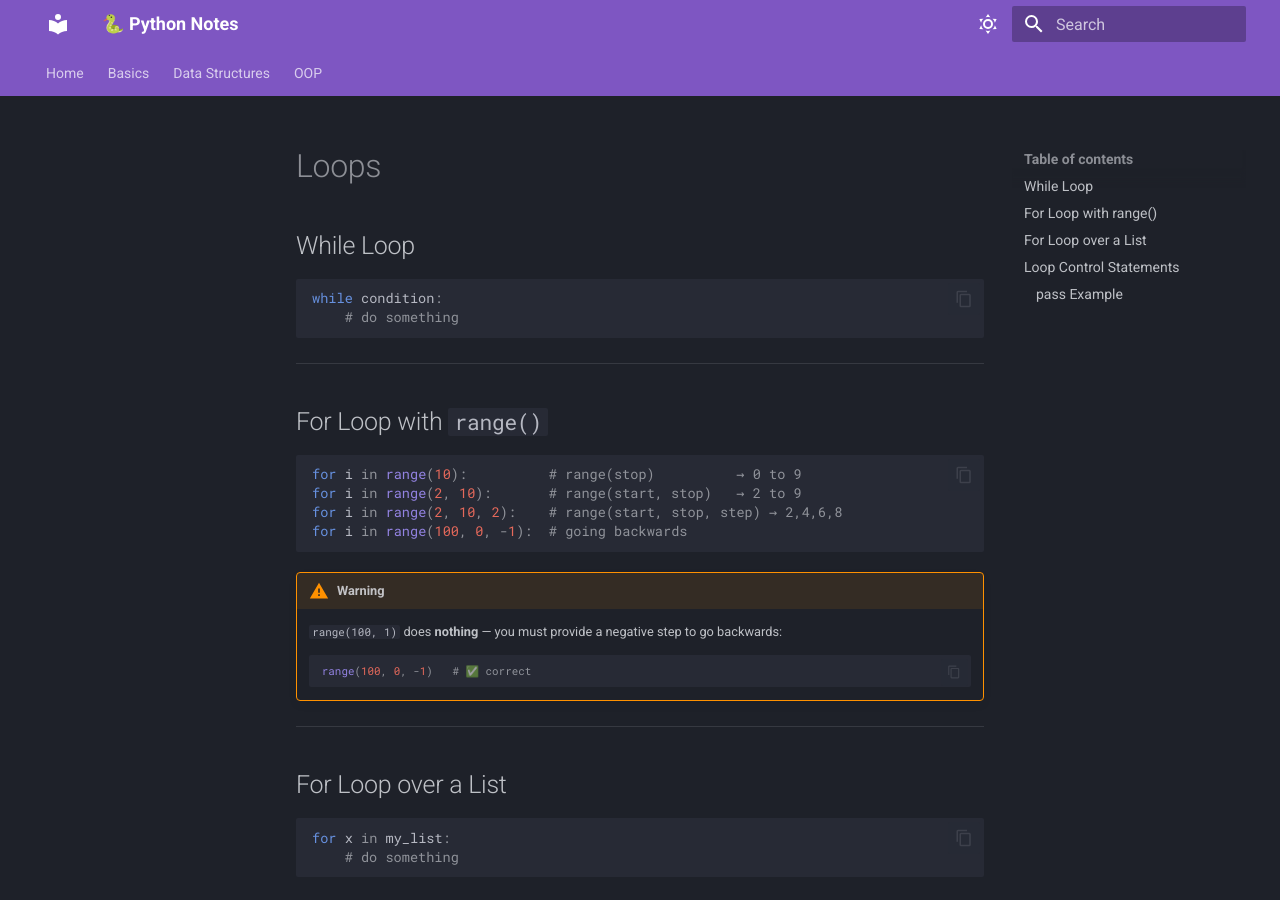
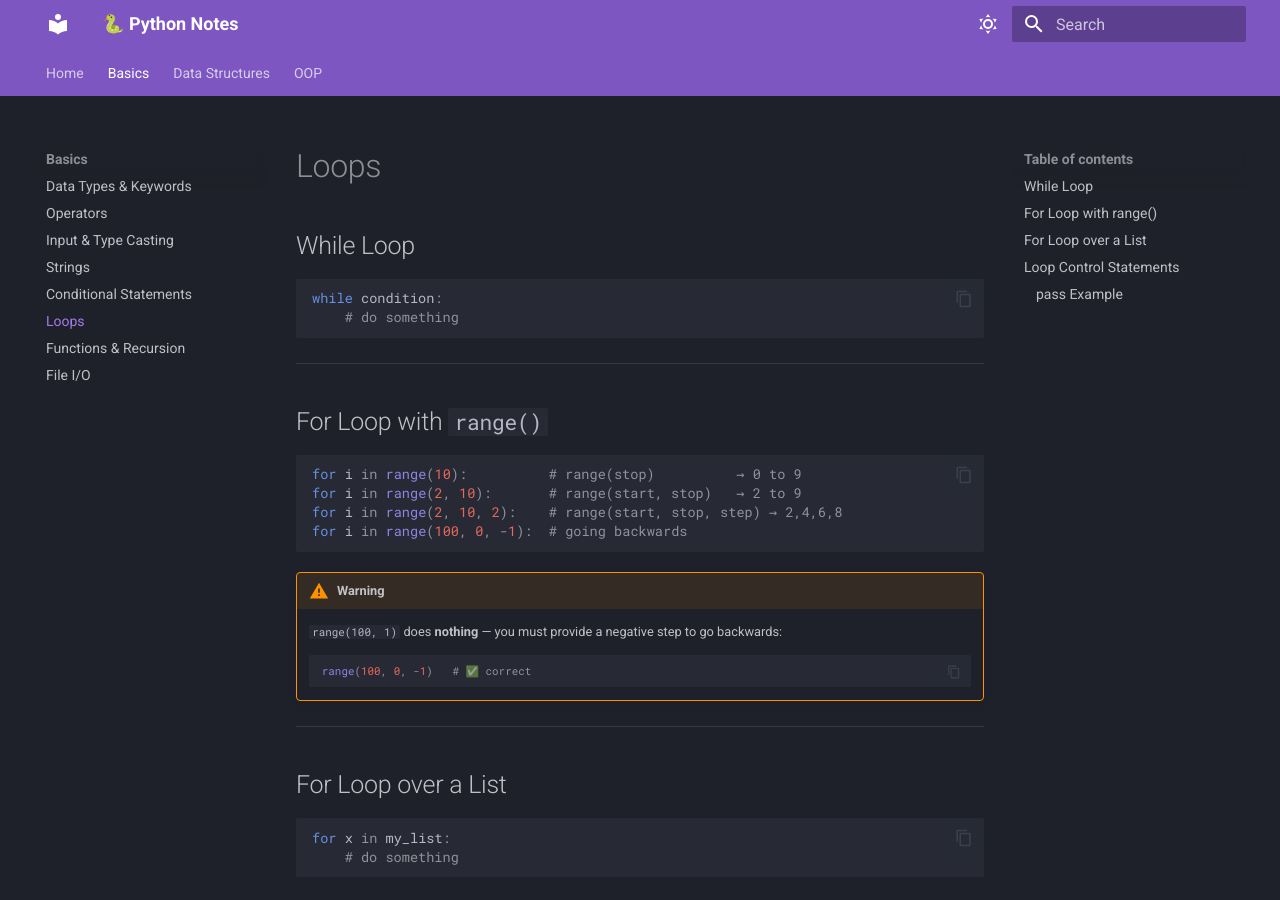
Before and after one commit to Tanim487/My_Notes, an MkDocs documentation site: the page built from docs/Python/basics/loops.md, in a window 1280 px wide and 900 px high. Built offline with MkDocs 1.6.1 and Material for MkDocs 9.7.7, drawn with Linux system fonts in a browser that asks for light colours; part of the change alters nothing that is shown.

```diff
--- a/mkdocs.yml
+++ b/mkdocs.yml
@@ -1,6 +1,8 @@
 site_name: 🐍 Python Notes
 site_description: A personal Python quick-reference cheatsheet
 site_author: Your Name
+
+docs_dir: docs/Python
 
 theme:
   name: material
```
